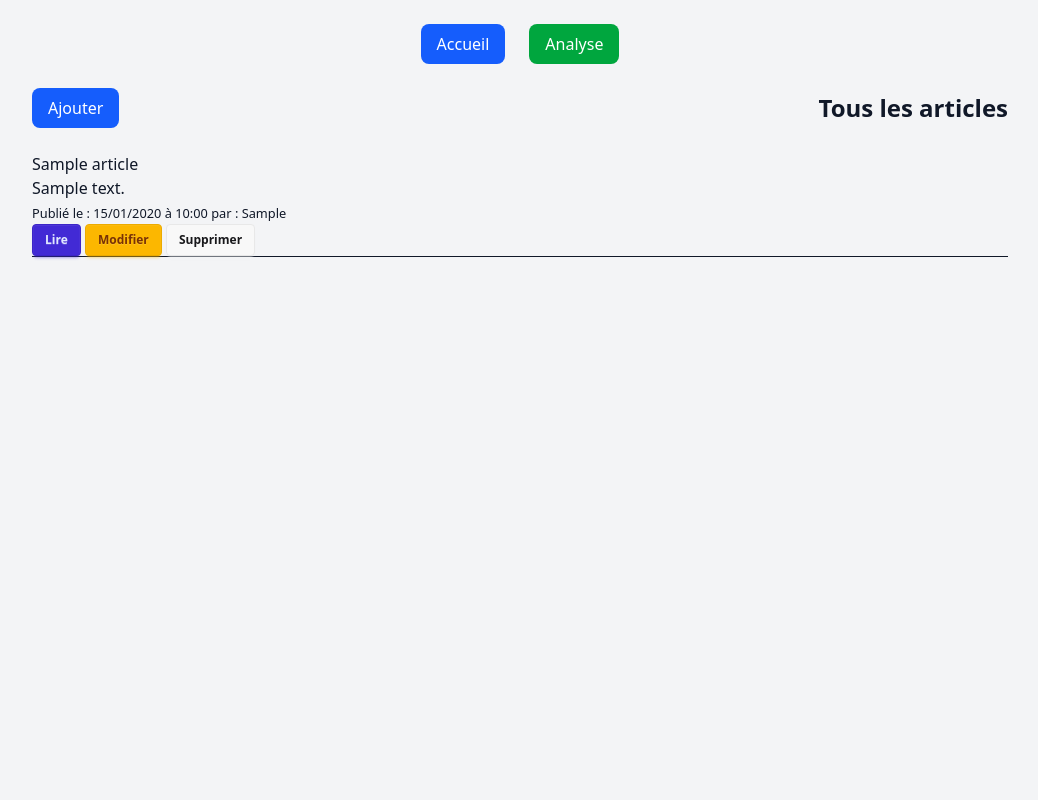
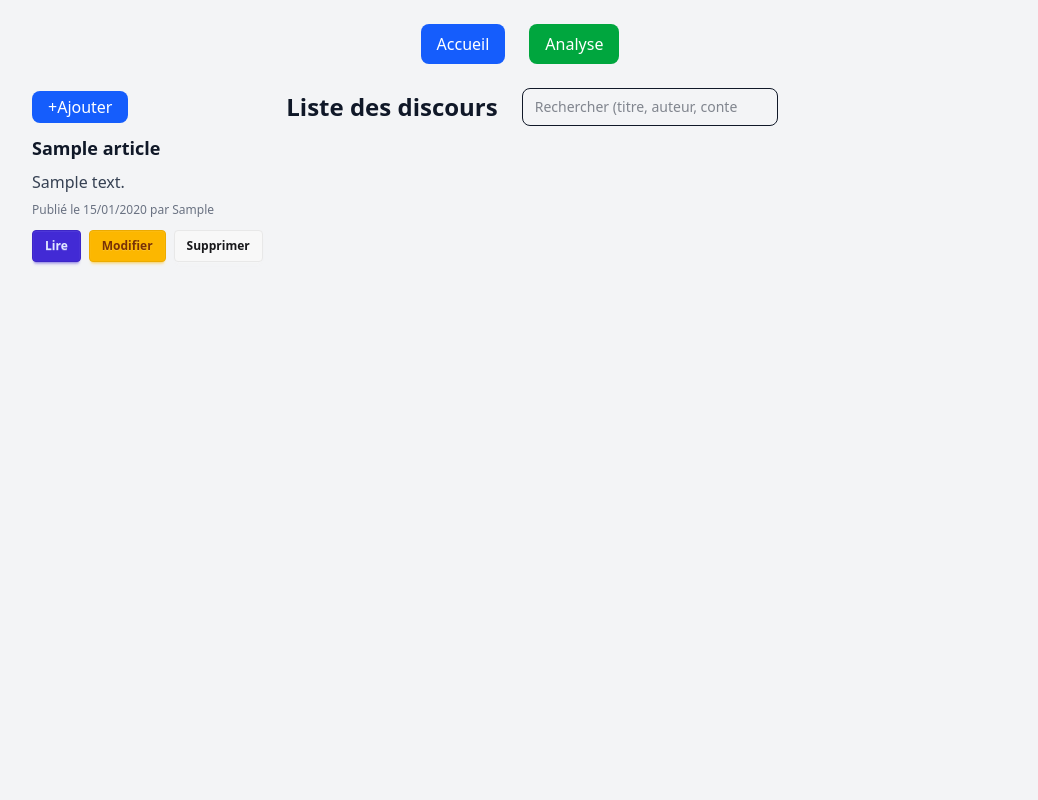
Before and after one commit to ZSAVADOGO/miningApp, a Django app: page /miningText/ in a window 1280 px wide. Shown: the whole page, without its empty margins (120-1158 px from the left). Run offline with Django 5.2, Linux system fonts and the light colour scheme; tables that the repository leaves empty hold one stand-in row (values such as "Sample post"); some libraries are stand-ins or nearby versions.

Commit message:
In DOcker Hub

```diff
--- a/miningApp/urls.py
+++ b/miningApp/urls.py
@@ -20,6 +20,8 @@
 
 urlpatterns = [
     path('admin/', admin.site.urls),
+    path('', include('miningText.urls')),
     path('miningText/', include('miningText.urls')),
+
 # path("__reload__/", include("django_browser_reload.urls")),  # Ajoutez cette ligne
 ]
--- a/miningText/templates/miningText/index.html
+++ b/miningText/templates/miningText/index.html
@@ -2,7 +2,7 @@
 
 {% block content %}
 
-<div class="flex items-center justify-between mb-6">
+{% comment %} <div class="flex items-center justify-between mb-6">
 
     <a
         href="{% url 'create' %}"
@@ -13,30 +13,91 @@
     </a>
 
      <h2 class="text-2xl font-semibold text-gray-900">
-        Tous les articles
+        Tous les discours
     </h2>
+
+</div> {% endcomment %}
+<div class="relative flex items-center justify-center mb-2">
+    <a href="{% url 'create' %}" class="absolute left-0 bg-blue-600 text-white px-4 py-1 rounded-lg hover:bg-blue-700 transition">
+        +Ajouter
+    </a>
+
+     <h2 class="text-2xl font-semibold px-6  text-gray-900">
+        Liste des discours
+    </h2>
+
+<div class="relative w-64">
+    <input
+        type="text"
+        id="searchInputIndex"
+        placeholder="Rechercher (titre, auteur, contenu...)"
+        class="w-full px-3 py-2 pr-10 text-sm border rounded-lg focus:outline-none focus:ring-2 focus:ring-blue-300"
+    />
+   <button
+        id="clearSearch"
+        type="button"
+        class="absolute right-2 top-1/2 -translate-y-1/2 text-white bg-red-600 hover:bg-red-700 px-0.5 py-0.5 rounded-lg z-5 hidden"
+        title="Effacer la recherche"
+    >
+        <svg xmlns="http://www.w3.org/2000/svg" class="h-5 w-5" fill="none"
+             viewBox="0 0 24 24" stroke="currentColor" stroke-width="2">
+            <path stroke-linecap="round" stroke-linejoin="round" d="M6 18L18 6M6 6l12 12"/>
+        </svg>
+    </button>
+</div>
+
 
 </div>
 
 
-{% if articles %}
-    {% for article in articles %}
-    <div class="article">
-        <h3>{{ article.titre }}</h3>
-        <p>{{ article.contenu|truncatewords:30 }}</p>
-        <small>Publié le : {{ article.date_publication|date:"d/m/Y à H:i" }} par : {{article.auteur}}</small>
-        <br>
-        <a href="{% url 'detail' article.id %}" class="btn btn-sm btn-primary">Lire</a>
-        <a href="{% url 'update' article.id %}" class="btn btn-sm btn-warning">Modifier</a>
-        <a href="{% url 'delete' article.id %}" class="btn btn-sm btn-danger">Supprimer</a>
+<div id="article-list-index">
+    {% include "miningText/partials/article_list_index.html" %}
+</div>
 
-<br />
 
-            <hr>
-    </div>
-    {% endfor %}
-{% else %}
-    <p>Aucun article pour le moment.</p>
-    <a href="{% url 'create' %}" class="btn btn-success">Créer le premier article</a>
-{% endif %}
+
+
+<script>
+const input = document.getElementById("searchInputIndex");
+const list = document.getElementById("article-list-index");
+const clearBtn = document.getElementById("clearSearch");
+
+// Afficher/masquer le bouton clear
+input.addEventListener("input", () => {
+    if(input.value.trim() !== "") {
+        clearBtn.classList.remove("hidden");
+    } else {
+        clearBtn.classList.add("hidden");
+    }
+});
+
+let timer = null;
+
+input.addEventListener("keyup", () => {
+    clearTimeout(timer);
+
+    timer = setTimeout(() => {
+        fetch(`/miningText/search_index/?q=${encodeURIComponent(input.value)}`)
+    .then(res => res.json())
+    .then(data => {
+        document.getElementById("article-list-index").innerHTML = data.html;
+    });
+
+    }, 300); // anti-spam serveur
+});
+
+// Bouton clear
+clearBtn.addEventListener("click", () => {
+    input.value = "";
+    fetch(`/miningText/search_index/?q=`) // envoi vide pour récupérer tout
+        .then(res => res.json())
+        .then(data => {
+            list.innerHTML = data.html;
+        });
+    clearBtn.classList.add("hidden"); // masque le bouton après clic
+});
+
+</script>
+
+
 {% endblock %}
--- /dev/null
+++ b/miningText/templates/miningText/partials/article_list_index.html
@@ -0,0 +1,41 @@
+{% if articles %}
+<div >
+    {% for article in articles %}
+        <article class="pb-4 border-b border-gray-300 last:border-b-0">
+
+            <h3 class="text-lg font-semibold text-gray-900">
+                {{ article.titre }}
+            </h3>
+
+            <p class="text-gray-700 mt-2">
+                {{ article.contenu|truncatewords:40 }}
+            </p>
+
+            <small class="block text-xs text-gray-500 mt-2">
+                Publié le {{ article.date_publication|date:"d/m/Y" }}
+                 par {{ article.auteur }}
+            </small>
+
+            <div class="flex gap-2 mt-3">
+                <a href="{% url 'detail' article.id %}" class="btn btn-sm btn-primary">
+                    Lire
+                </a>
+                <a href="{% url 'update' article.id %}" class="btn btn-sm btn-warning">
+                    Modifier
+                </a>
+                <a href="{% url 'delete' article.id %}" class="btn btn-sm btn-danger">
+                    Supprimer
+                </a>
+            </div>
+
+        </article>
+    {% endfor %}
+</div>
+{% else %}
+<p class="text-gray-500 italic">
+    Aucun article pour le moment.
+</p>
+<a href="{% url 'create' %}" class="btn btn-success mt-3">
+    Créer le premier article
+</a>
+{% endif %}
--- a/miningText/urls.py
+++ b/miningText/urls.py
@@ -16,6 +16,8 @@
     path('delete/<int:id>/', views.delete, name='delete'),
     #path("ajax/search/", views.search_articles, name="search_articles"),
     path("search/", views.search_articles, name="article_search"),
+    path("search_index/", views.search_articles_index, name="search_articles_index"),
+
 
         # Route AJAX pour récupérer le détail d’un article
     #path('ajax/article/<int:article_id>/', views.transform, name='transform'),
--- a/miningText/views.py
+++ b/miningText/views.py
@@ -32,6 +32,23 @@
 def index(request):
     articles = Article.objects.order_by('-id')
     return render(request, 'miningText/index.html', {'articles': articles})
+
+def search_articles_index(request):
+    query = request.GET.get("q", "")
+
+    articles = Article.objects.filter(
+        Q(titre__icontains=query) |
+        Q(auteur__icontains=query) |
+        Q(contenu__icontains=query)
+    ).order_by("-date_publication")
+
+    html = render_to_string(
+        "miningText/partials/article_list_index.html",
+        {"articles": articles},
+        request=request
+    )
+
+    return JsonResponse({"html": html})
 
 # Recherche -
 def search_articles(request):
--- a/theme/static/css/dist/styles.css
+++ b/theme/static/css/dist/styles.css
@@ -8,6 +8,7 @@
     --font-serif: ui-serif, Georgia, Cambria, "Times New Roman", Times, serif;
     --font-mono: ui-monospace, SFMono-Regular, Menlo, Monaco, Consolas, "Liberation Mono",
       "Courier New", monospace;
+    --color-red-500: oklch(63.7% 0.237 25.331);
     --color-red-600: oklch(57.7% 0.245 27.325);
     --color-red-700: oklch(50.5% 0.213 27.518);
     --color-yellow-500: oklch(79.5% 0.184 86.047);
@@ -587,6 +588,12 @@
       cursor: pointer;
     }
   }
+  .absolute {
+    position: absolute;
+  }
+  .relative {
+    position: relative;
+  }
   .static {
     position: static;
   }
@@ -604,6 +611,27 @@
       --toast-y: 0;
     }
   }
+  .top-1 {
+    top: calc(var(--spacing) * 1);
+  }
+  .top-1\/2 {
+    top: calc(1/2 * 100%);
+  }
+  .right-2 {
+    right: calc(var(--spacing) * 2);
+  }
+  .left-0 {
+    left: calc(var(--spacing) * 0);
+  }
+  .z-2 {
+    z-index: 2;
+  }
+  .z-5 {
+    z-index: 5;
+  }
+  .z-10 {
+    z-index: 10;
+  }
   .container {
     width: 100%;
   }
@@ -640,6 +668,12 @@
   }
   .mt-1 {
     margin-top: calc(var(--spacing) * 1);
+  }
+  .mt-2 {
+    margin-top: calc(var(--spacing) * 2);
+  }
+  .mt-3 {
+    margin-top: calc(var(--spacing) * 3);
   }
   .mb-1 {
     margin-bottom: calc(var(--spacing) * 1);
@@ -800,6 +843,18 @@
   .min-h-screen {
     min-height: 100vh;
   }
+  .w-4 {
+    width: calc(var(--spacing) * 4);
+  }
+  .w-5 {
+    width: calc(var(--spacing) * 5);
+  }
+  .w-56 {
+    width: calc(var(--spacing) * 56);
+  }
+  .w-64 {
+    width: calc(var(--spacing) * 64);
+  }
   .w-full {
     width: 100%;
   }
@@ -907,6 +972,10 @@
     border-top-style: var(--tw-border-style);
     border-top-width: 1px;
   }
+  .border-b {
+    border-bottom-style: var(--tw-border-style);
+    border-bottom-width: 1px;
+  }
   .border-dashed {
     --tw-border-style: dashed;
     border-style: dashed;
@@ -980,6 +1055,9 @@
   .py-0\.5 {
     padding-block: calc(var(--spacing) * 0.5);
   }
+  .py-1 {
+    padding-block: calc(var(--spacing) * 1);
+  }
   .py-1\.5 {
     padding-block: calc(var(--spacing) * 1.5);
   }
@@ -991,6 +1069,15 @@
   }
   .pt-6 {
     padding-top: calc(var(--spacing) * 6);
+  }
+  .pr-8 {
+    padding-right: calc(var(--spacing) * 8);
+  }
+  .pr-10 {
+    padding-right: calc(var(--spacing) * 10);
+  }
+  .pb-4 {
+    padding-bottom: calc(var(--spacing) * 4);
   }
   .text-center {
     text-align: center;
@@ -1162,6 +1252,10 @@
   .file\:text-white::file-selector-button {
     color: var(--color-white);
   }
+  .last\:border-b-0:last-child {
+    border-bottom-style: var(--tw-border-style);
+    border-bottom-width: 0px;
+  }
   @media (hover: hover) {
     .hover\:border-gray-400:hover {
       border-color: var(--color-gray-400);
@@ -1504,6 +1608,21 @@
     background-position-x: -115%;
   }
 }
+@property --tw-translate-x {
+  syntax: "*";
+  inherits: false;
+  initial-value: 0;
+}
+@property --tw-translate-y {
+  syntax: "*";
+  inherits: false;
+  initial-value: 0;
+}
+@property --tw-translate-z {
+  syntax: "*";
+  inherits: false;
+  initial-value: 0;
+}
 @property --tw-rotate-x {
   syntax: "*";
   inherits: false;
@@ -1629,6 +1748,9 @@
 @layer properties {
   @supports ((-webkit-hyphens: none) and (not (margin-trim: inline))) or ((-moz-orient: inline) and (not (color:rgb(from red r g b)))) {
     *, ::before, ::after, ::backdrop {
+      --tw-translate-x: 0;
+      --tw-translate-y: 0;
+      --tw-translate-z: 0;
       --tw-rotate-x: initial;
       --tw-rotate-y: initial;
       --tw-rotate-z: initial;
```
Also changed, not shown: other parts of theme/static/css/dist/styles.css (+38 -0 lines), miningText/templates/miningText/transform.html (+35 -48 lines).
